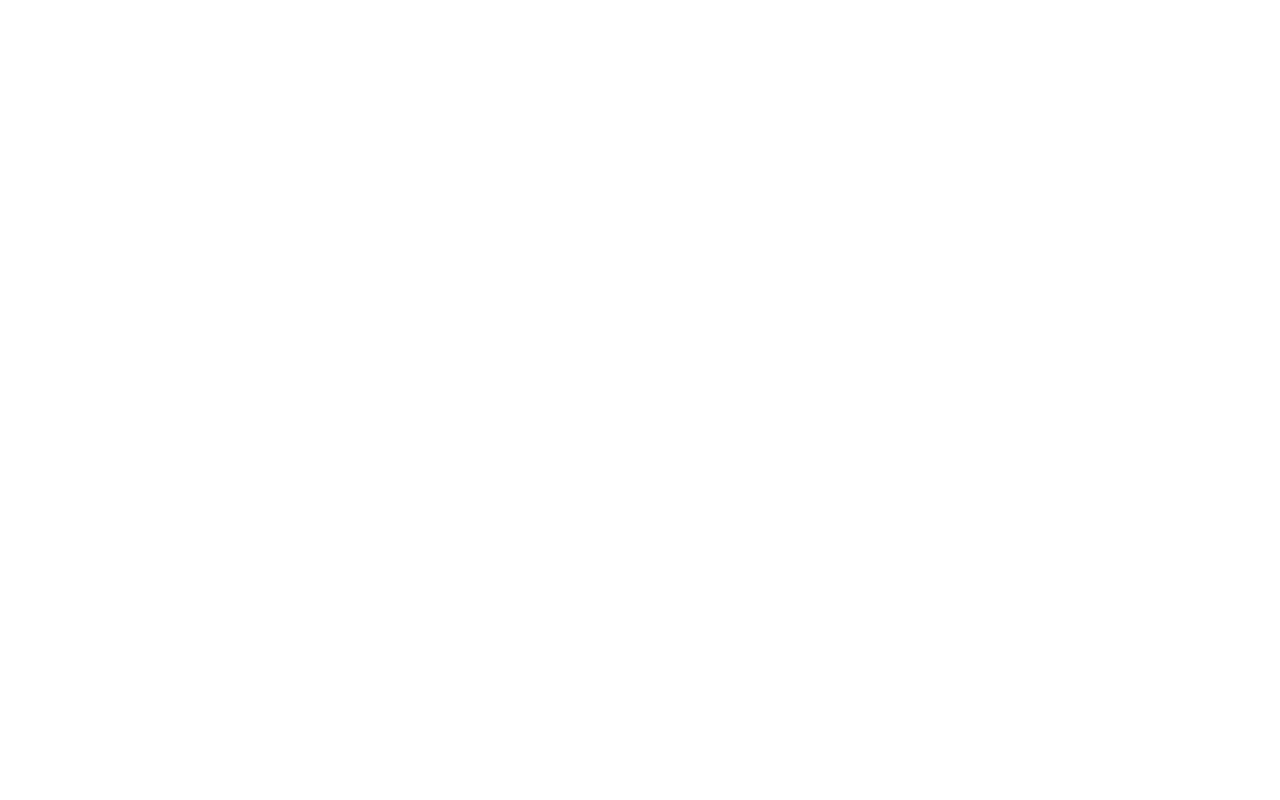
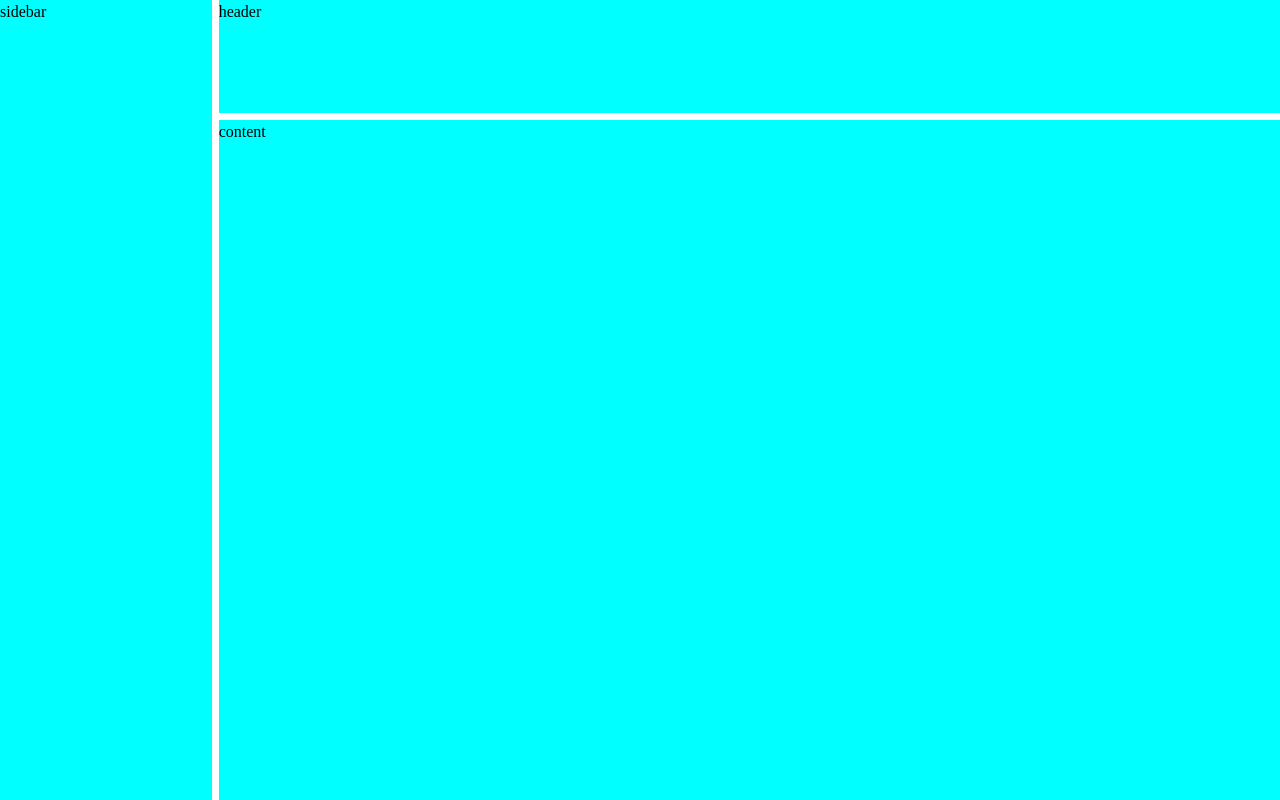
Before and after one commit to rsvinicius/admin-dashboard, a plain HTML site: page index.html in a window 1280 px wide. Drawn offline with Linux system fonts and the light colour scheme; files that its build step writes are made by us from their sources.

Commit message:
style(layout): Built basic layout

```diff
--- a/index.html
+++ b/index.html
@@ -4,13 +4,17 @@
 <head>
     <meta charset="UTF-8">
     <meta name="viewport" content="width=device-width, initial-scale=1.0">
-    <link rel="stylesheet" href="path/to/reset.css">
-    <link rel="stylesheet" href="path/to/styles.css">
+    <link rel="stylesheet" href="reset.css">
+    <link rel="stylesheet" href="styles.css">
     <title>Admin Dashboard</title>
 </head>
 
 <body>
-
+    <div class="container">
+        <div class="sidebar">sidebar</div>
+        <div class="header">header</div>
+        <div class="content">content</div>
+    </div>
 </body>
 
 </html>
--- a/styles.css
+++ b/styles.css
@@ -0,0 +1,22 @@
+html {
+    font-size: 16px;
+}
+
+.container {
+    height: 100vh;
+    width: 100vw;
+    display: grid;
+    grid-template-columns: 1fr 5fr;
+    grid-template-rows: 1fr 6fr;
+    gap: 0.4rem;
+}
+
+.sidebar,
+.header,
+.content {
+    background-color: aqua;
+}
+
+.sidebar {
+    grid-row: 1 / span 2;
+}
```
